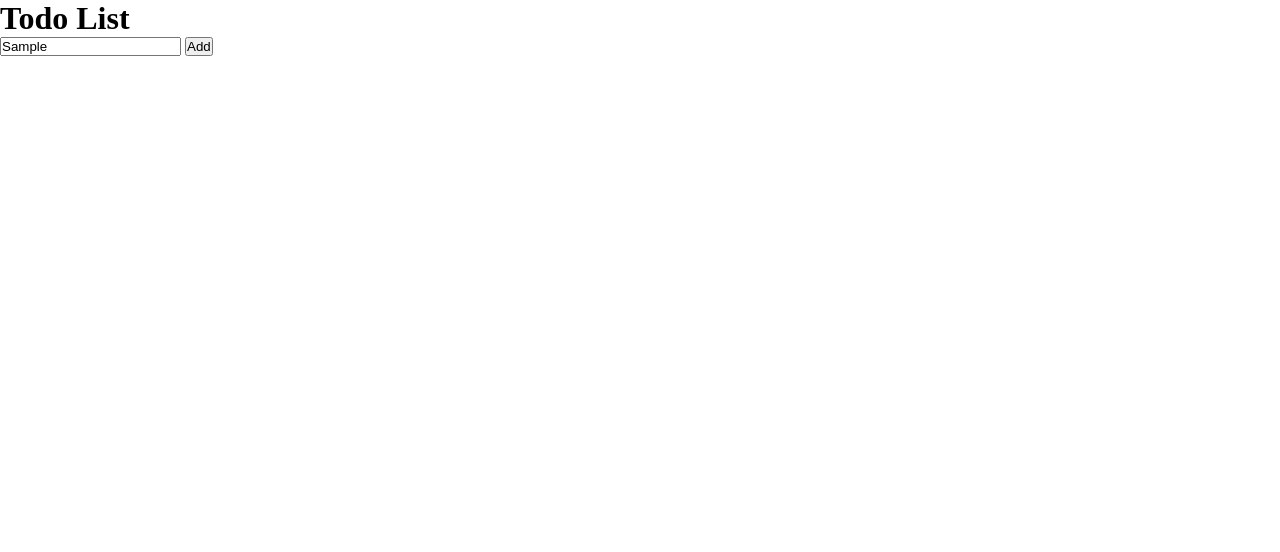
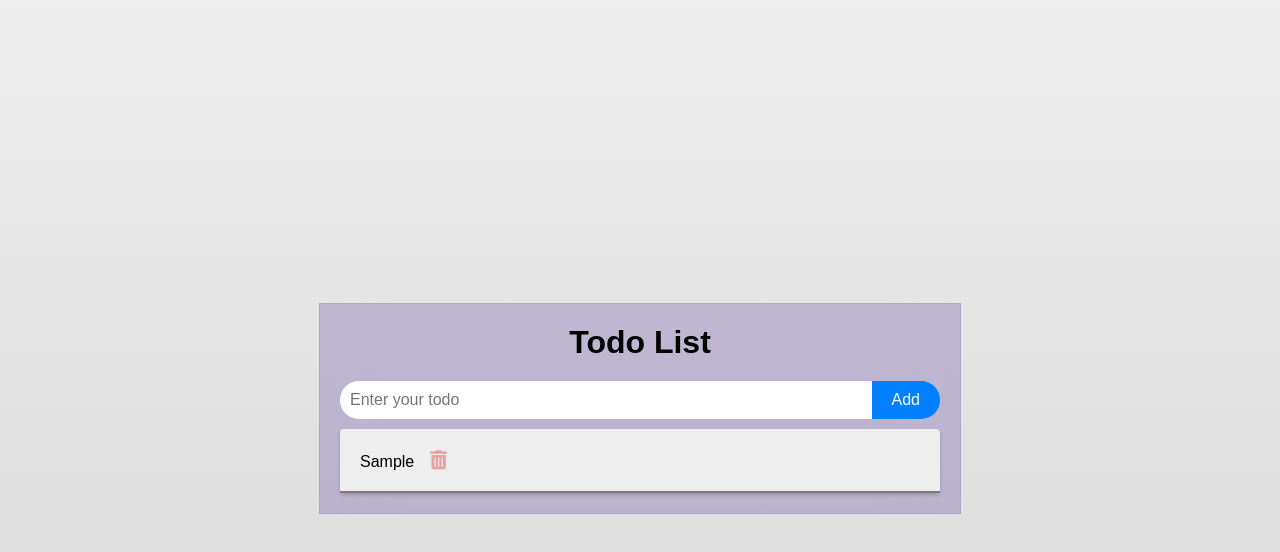
Before and after one commit to vijayan108/30daysProjectChallenge, a plain HTML site: page Day3-TodoApp/index.html in a window 1280 px wide. Both pictures are taken after typing "Sample" into the empty fields and a click on the button "Add". Drawn offline with Linux system fonts and the light colour scheme.

Commit message:
added changes

```diff
--- a/Day3-TodoApp/index.html
+++ b/Day3-TodoApp/index.html
@@ -5,18 +5,30 @@
     <meta http-equiv="X-UA-Compatible" content="IE=edge">
     <meta name="viewport" content="width=device-width, initial-scale=1.0">
     <title>Todo App</title>
+    <link rel="stylesheet" href="https://cdnjs.cloudflare.com/ajax/libs/font-awesome/6.4.0/css/all.min.css" integrity="sha512-iecdLmaskl7CVkqkXNQ/ZH/XLlvWZOJyj7Yy7tcenmpD1ypASozpmT/E0iPtmFIB46ZmdtAc9eNBvH0H/ZpiBw==" crossorigin="anonymous" referrerpolicy="no-referrer" />
     <link  type="text/css" rel="stylesheet" href="style.css">
 </head>
 <body>
+    <div class="centre">
     <div class="container">
         <h1>Todo List</h1>
 
         <div class="input-container">
-            <input type="text" id="input" placeholder="Enter your todo">
-            <button id="add">Add</button>
+            <input type="text" id="todoInput" placeholder="Enter your todo">
+            <button id="addBtn">Add</button>
         </div>
+        <!-- this list will add by JS -->
+        <ul id="todoList">
+
+            <!-- <li class="todo-item">
+                <input type="checkbox" class="todo-checkbox">
+                <p class="todo-text">This is a todo</p>
+                <button class="delete-btn">Delete</button>
+            </li> -->
+        </ul>
 
     </div>
+</div>
 
     <script src="script.js"></script>
 </body>
--- a/Day3-TodoApp/script.js
+++ b/Day3-TodoApp/script.js
@@ -0,0 +1,34 @@
+const todoInput = document.getElementById("todoInput");
+const todoList = document.getElementById("todoList");
+const addBtn = document.getElementById("addBtn");
+
+
+
+addBtn.addEventListener("click", function () {
+    const todoInputValue = todoInput.value;
+    if (todoInputValue) {
+        const li = document.createElement("li");
+        li.innerText = todoInputValue;
+        const removeTodoButton = document.createElement('button');
+        const i = document.createElement('i');
+        removeTodoButton.classList.add('remove-todo');
+
+
+        i.classList.add('fas','fa-trash-alt');
+        removeTodoButton.appendChild(i);
+
+        li.appendChild(removeTodoButton);
+        todoList.appendChild(li);
+
+        todoInput.value = "";
+        const removeButtons = document.querySelectorAll('.remove-todo');
+
+    removeButtons.forEach(button => {
+    button.addEventListener('click', () => {
+      const listItem = button.parentNode;
+      console.log(listItem);
+      todoList.removeChild(listItem);
+    });
+  });
+    }
+}   )
--- a/Day3-TodoApp/style.css
+++ b/Day3-TodoApp/style.css
@@ -1,5 +1,97 @@
-* {
-    margin: 0;
+body {
+    background: #d7d7d7;
+    background: -webkit-linear-gradient(0deg, #d7d7d7 0%, #eeeeee 100%);
+    background: linear-gradient(0deg, #d7d7d7 0%, #eeeeee 100%);
+    font-family: sans-serif;
+
+}
+
+.centre {
+    justify-content: center;
+    align-items: center;
+    height: 100vh;
+    width: 100%;
+    display: flex;
+
+
+}
+
+.container {
+        width: 600px;
+    margin: 0 auto;
+
+    padding: 20px;
+    background: rgba(41,0,135,0.2);
+-webkit-backdrop-filter: blur(31px);
+backdrop-filter: blur(31px);
+border: 1px solid rgba(41,0,135,0.1);
+}
+
+h1 {
+    text-align: center;
+    margin-bottom: 20px;
+    margin-top: 0px;
+}
+
+.input-container {
+    display: flex;
+    margin-bottom: 10px;
+    justify-content: center;
+    align-items: center;
+}
+
+input[type="text"] {
+    flex: 1;
+    padding: 10px;
+    font-size: 16px;
+    border: none;
+    border-radius: 20px 0 0 20px;
+}
+
+.input-container > button  {
+    padding: 10px 20px;
+    font-size: 16px;
+    border: none;
+    background-color: #0080ff;
+    color: #fff;
+    border-radius: 0 20px 20px 0;
+    cursor: pointer;
+}
+
+.input-container > button:hover {
+    background-color: #0066cc;
+}
+
+
+ul {
+    list-style: none;
     padding: 0;
-    box-sizing: border-box;
+    margin: 0%;
+    background-color: #eeeeee;
+    border-radius: 4px;
+    box-shadow: 0 2px 4px rgba(0,0,0,0.2);
 }
+
+li {
+    padding: 20px;
+    border-bottom: 2px solid #817979;
+
+}
+
+.remove-todo {
+    border: none;
+    background-color: transparent;
+    justify-self: flex-end;
+    margin-left: 10px;
+    cursor: pointer;
+  }
+
+  .remove-todo i {
+    color: #e7a1a1;
+    font-size: 1.2rem;
+
+  }
+
+    .remove-todo i:hover {
+        color: #fe0909;
+    }
```
